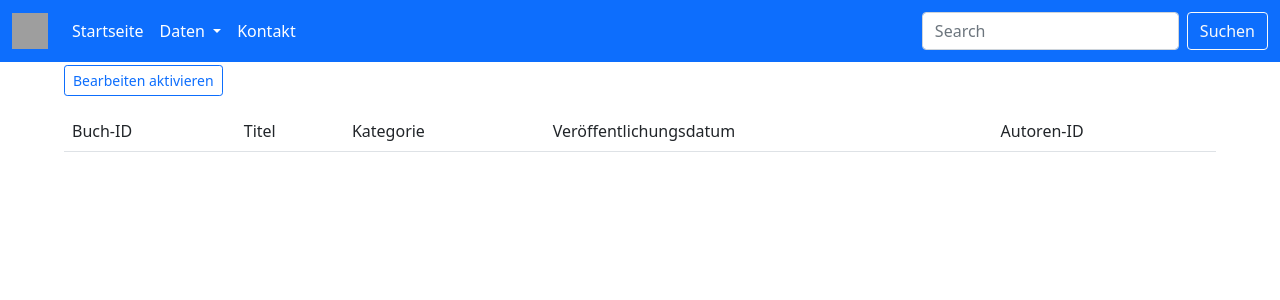
After one commit to SPL21GL/ZA_infi_project, a Flask app: page /books in a window 1280 px wide. The commit adds this page. Shown: the top 300 px of the page. Run offline with Flask 2, Linux system fonts and the light colour scheme; data that the repository does not hold is empty; some libraries are stand-ins or nearby versions; grey boxes are pictures that could not be loaded.

Commit message:
commit, 22/03/2022

```diff
--- a/main.py
+++ b/main.py
@@ -1,6 +1,9 @@
-from flask import Flask
+from flask import Flask, render_template, request
+from werkzeug.utils import redirect
+
 from controllers.index import index_blueprint
-from model.models import db
+from model.models import db, Book, Author, Publisher
+# from flask_wtf.csrf import CSRFProtect
 
 application = Flask(__name__)
 application.secret_key = "VerySecretSecretKey"
@@ -9,7 +12,35 @@ application.config["SQLALCHEMY_TRACK_MODIFICATIONS"] = False
 application.config["SQLALCHEMY_DATABASE_URI"] = "mysql://root:root@localhost:8000/library"
 db.init_app(application)
 
-
 application.register_blueprint(index_blueprint)
 
-application.run()
+
+@application.route('/books', methods=['GET', 'POST'])
+def load_books():
+    books = db.session.query(Book).all()
+    print(books)
+    return render_template("books.html",
+                           title="Bibliothek ~ books",
+                           items=books)
+
+@application.route('/authors', methods=['GET', 'POST'])
+def load_authors():
+    authors = db.session.query(Author).all()
+    return render_template("author.html",
+                           title="Bibliothek ~ authors",
+                           items=authors)
+
+@application.route('/publishers', methods=['GET', 'POST'])
+def load_publishers():
+    publishers = db.session.query(Publisher).all()
+    return render_template("publishers.html",
+                           title="Bibliothek ~ publishers",
+                           items=publishers)
+
+@application.route('/data', methods=['GET', 'POST'])
+def edit_mode():
+    print("none")
+    return redirect("/")
+
+
+application.run(debug=True)
--- a/templates/base.html
+++ b/templates/base.html
@@ -27,22 +27,22 @@
         <div class="collapse navbar-collapse" id="navbarSupportedContent">
           <ul class="navbar-nav me-auto mb-2 mb-lg-0">
             <li class="nav-item">
-              <a class="nav-link active" aria-current="page" href="#">Startseite</a>
+              <a class="nav-link active" href="/">Startseite</a>
             </li>
             <li class="nav-item dropdown">
               <a class="nav-link dropdown-toggle active" href="#" id="navbarDropdown" role="button" data-bs-toggle="dropdown" aria-expanded="false">
                 Daten
               </a>
               <ul class="dropdown-menu" aria-labelledby="navbarDropdown">
-                  <li><a class="dropdown-item" href="#">📖 Bücher</a></li>
+                  <li><a class="dropdown-item" href="{{url_for('load_books')}}">📖 Bücher</a></li>
                   <li><hr class="dropdown-divider"></li>
-                  <li><a class="dropdown-item" href="#">👤 Autoren</a></li>
+                  <li><a class="dropdown-item" href="{{url_for('load_authors')}}">👤 Autoren</a></li>
                   <li><hr class="dropdown-divider"></li>
-                  <li><a class="dropdown-item" href="#">🗞️ Verläge</a></li>
+                  <li><a class="dropdown-item" href="{{url_for('load_publishers')}}">🗞️ Verläge</a></li>
               </ul>
             </li>
              <li class="nav-item">
-              <a class="nav-link active" aria-current="page" href="#">Kontakt</a>
+              <a class="nav-link active" href="/contact">Kontakt</a>
             </li>
           </ul>
           <form class="d-flex">
--- /dev/null
+++ b/templates/books.html
@@ -0,0 +1,47 @@
+{%extends 'base.html'%}
+
+{%block body%}
+
+<style>
+.table{
+    margin-top: 15px;
+    margin-left:5%;
+    max-width: 90%;
+    }
+.button-edit_mode{
+    margin-top: 65px;
+    margin-left:5%;
+
+}
+</style>
+
+
+<form class="button-edit_mode d-flex" action="{{ url_for('edit_mode') }}">
+            <button type="button" class="btn btn-outline-primary btn-sm">Bearbeiten aktivieren</button>
+</form>
+
+<table class="table">
+    <thead>
+        <tr>
+            <td scope="col">Buch-ID</td>
+            <td scope="col">Titel</td>
+            <td scope="col">Kategorie</td>
+            <td scope="col">Veröffentlichungsdatum</td>
+            <td scope="col">Autoren-ID</td>
+        </tr>
+    </thead>
+    <tbody>
+        {%for item in items:%}
+            <tr>
+                <td scope="row">{{item.bookID}}</td>
+                <td>{{item.title}}</td>
+                <td>{{item.category}}</td>
+                <td>{{item.releaseDate}}</td>
+                <td>{{item.authorID}}</td>
+            </tr>
+        {%endfor%}
+    </tbody>
+</table>
+
+
+{%endblock%}
```
Also changed, not shown: templates/authors.html (added, +47 -0 lines), templates/publishers.html (added, +47 -0 lines).
